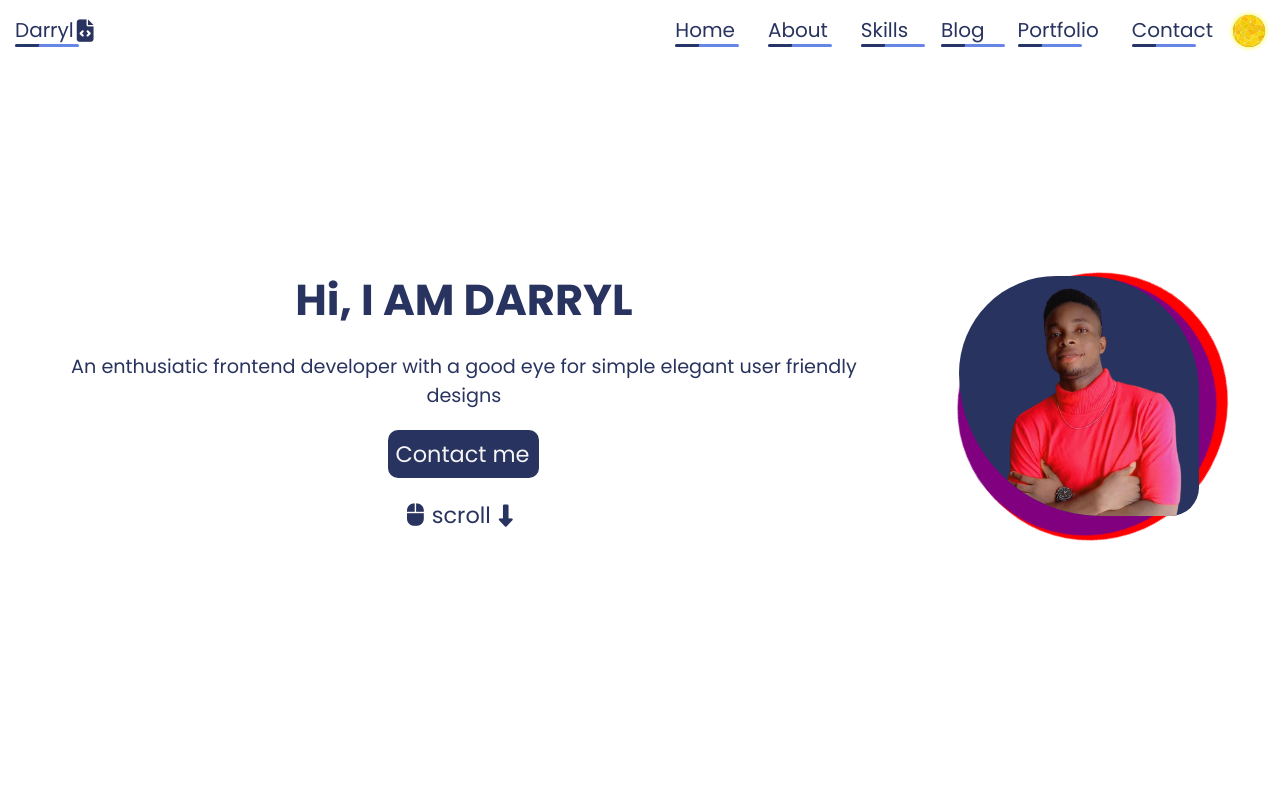
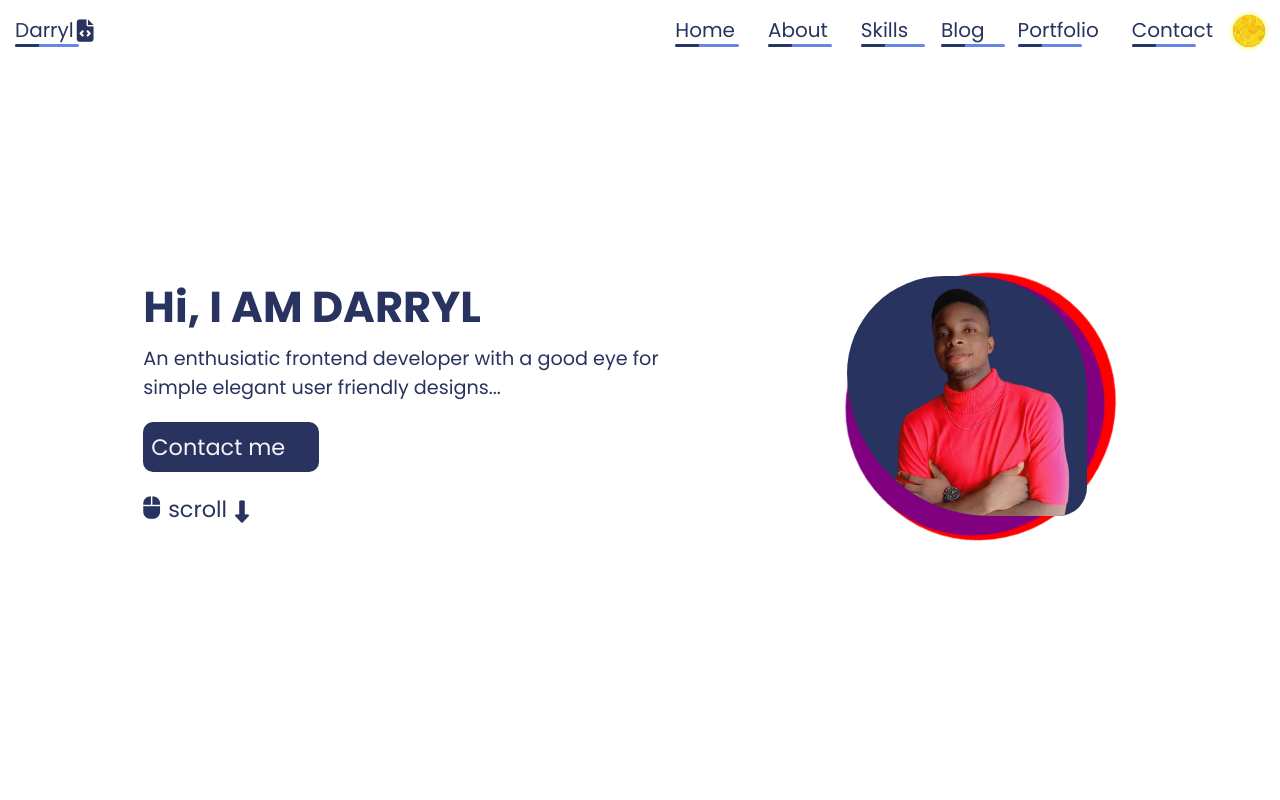
Before and after one commit to ejezie/Portfolio, a React (Create React App) app in the folder my-portfolio/: page / in a window 1280 px wide. Shown: the top 800 px of the page. Built offline with nearby package versions, Linux system fonts and the light colour scheme; some icons are missing.

Commit message:
redo homepage layout

```diff
--- a/my-portfolio/src/pages/HomePage.jsx
+++ b/my-portfolio/src/pages/HomePage.jsx
@@ -13,7 +13,7 @@ function HomePage() {
             <h2>Hi, I AM DARRYL </h2>
             <p className="describe__p">
               An enthusiatic frontend developer with a good eye for simple elegant
-              user friendly designs
+              user friendly designs...
             </p>
             <NavLink to="/contacts" className="contact">
               Contact me<i class="fal fa-paper-plane send"></i>
--- a/my-portfolio/src/styles/_homepage.scss
+++ b/my-portfolio/src/styles/_homepage.scss
@@ -11,26 +11,60 @@
   }
   .home__wrap {
     margin-top: 20px;
+    @media (max-width: 1690px) {
+      height: 100%;
+      width: 100%;
+    }
     .home__content {
       height: 100%;
-      width: 100%;
+      width: 90%;
       display: flex;
       align-items: center;
-      justify-content: space-around;
+      justify-content: center;
+      @media (max-width: 1690px) {
+        margin-left: 0px;
+        width: 100%;
+        justify-content: space-evenly;
+        @media (max-width: 730px) {
+          flex-direction: column-reverse;
+          margin-top: -6px;
+        }
+      }
       .home__text {
         display: flex;
         flex-direction: column;
+        margin-left: 250px;
+        text-align: start;
+        @media (max-width: 1690px) {
+          margin-left: 0px;
+          @media (max-width: 990px) {
             align-items: center;
             text-align: center;
+            @media (max-width: 730px) {
+              margin-top: -10%;
+            }
+          }
+        }
         h2 {
-          text-align: center;
-          margin-bottom: 20px;
+          margin-bottom: 5px;
+          font-size: 3.8rem;
+          @media (max-width: 1690px) {
+            font-size: 2.7rem;
+            @media (max-width: 730px) {
+              font-size: 2rem;
+            }
+          }
         }
         .contact {
           background-color: #29335f;
           color: whitesmoke;
-          padding: 7px;
+          padding: 8px;
           border-radius: 10px;
+          width: 11rem;
+          @media (max-width: 730px) {
+            padding: 3px;
+            font-size: 1rem;
+          }
           &:hover {
             background-color: #3f4e91;
           }
@@ -39,9 +73,19 @@
           margin-left: 3px;
         }
         .describe__p {
-          text-align: center;
+          // text-align: center;
           margin-bottom: 20px;
-          max-width: 98%;
+          max-width: 80%;
+          font-size: 1.4rem;
+
+          @media (max-width: 1690px) {
+            font-size: 1.2rem;
+            max-width: 35rem;
+            @media (max-width: 730px) {
+              font-size: 0.9rem;
+              max-width: 100%;
+            }
+          }
         }
         a {
           text-decoration: none;
@@ -51,6 +95,13 @@
         .scroll {
           display: flex;
           align-items: center;
+          margin-top: 40px;
+          @media (max-width: 1690px) {
+            margin-top: 0px;
+            @media (max-width: 730px) {
+              display: none;
+            }
+          }
           .mouse,
           .scroll__p,
           .arrow {
@@ -66,7 +117,24 @@
       .home__image {
         margin-bottom: 20px;
         position: relative;
+        @media (max-width: 1690px) {
+          margin-right: 50px;
+        }
         &::before {
+          content: "";
+          position: absolute;
+          top: 0;
+          left: 0;
+          width: 33rem;
+          height: 31rem;
+          background-color: red;
+          border-top: solid 5px red;
+          border-radius: 50%;
+          z-index: -1;
+          animation: rotateb 4s infinite;
+          animation-timing-function: linear;
+          opacity: 0;
+          @media (max-width: 1690px) {
             content: "";
             position: absolute;
             top: 0;
@@ -81,7 +149,22 @@
             animation-timing-function: linear;
             opacity: 0;
           }
+        }
         &::after {
+          content: "";
+          position: absolute;
+          top: 0;
+          left: 0;
+          width: 31rem;
+          height: 29rem;
+          background-color: purple;
+          border-top: solid 5px purple;
+          border-radius: 50%;
+          z-index: -1;
+          animation: rotatea 4s infinite;
+          animation-timing-function: linear;
+          opacity: 0;
+          @media (max-width: 1690px) {
             content: "";
             position: absolute;
             top: 0;
@@ -96,56 +179,24 @@
             animation-timing-function: linear;
             opacity: 0;
           }
+        }
         .image__border {
           background-color: #29335f;
           border-radius: 68% 80% 20% 100%;
           object-fit: contain;
+          width: 27rem;
+          height: 27rem;
+          margin-right: 150px;
+          // margin-top: 30px;
+          @media (max-width: 1690px) {
             width: 15rem;
             height: 15rem;
-          // margin-top: 30px;
+            margin-right: 0px;
           }
         }
       }
     }
-  @media (max-width: 1690px) {
-    .home__wrap {
-      // margin-top: 28%;
-      height: 100%;
-      width: 100%;
   }
-    .describe__p {
-      font-size: 1.2rem;
-      max-width: 35rem;
-    }
-    .image__border {
-      // width: 14rem;
-    }
-    .home__image {
-      margin-right: 50px;
-    }
-    h2 {
-      font-size: 2.7rem;
-    }
-  }
-  @media (max-width: 730px) {
-    .home__text {
-      margin-top: -15%;
-    }
-    .home__content {
-      flex-direction: column-reverse;
-      margin-top: -20px;
-      // height: 100%;
-      // width: 100%;
-    }
-    .describe__p {
-      font-size: 0.9rem;
-      max-width: 100%;
-    }
-    h2 {
-      font-size: 2rem;
-    }
-  }
-
   @keyframes arow {
     0% {
       transform: translateY(4px);
```
Lines whose indentation alone changed are shown as unchanged.
